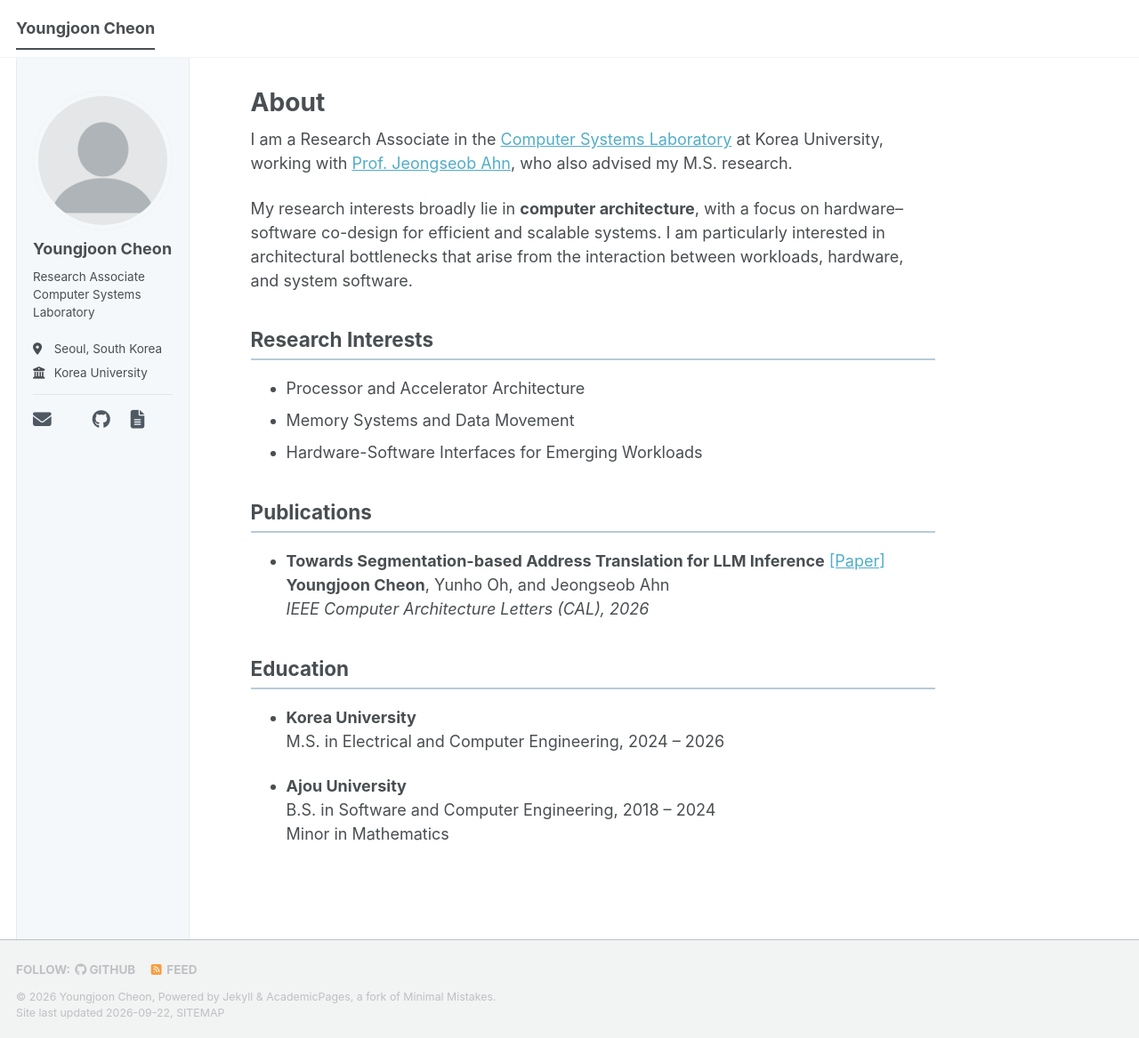
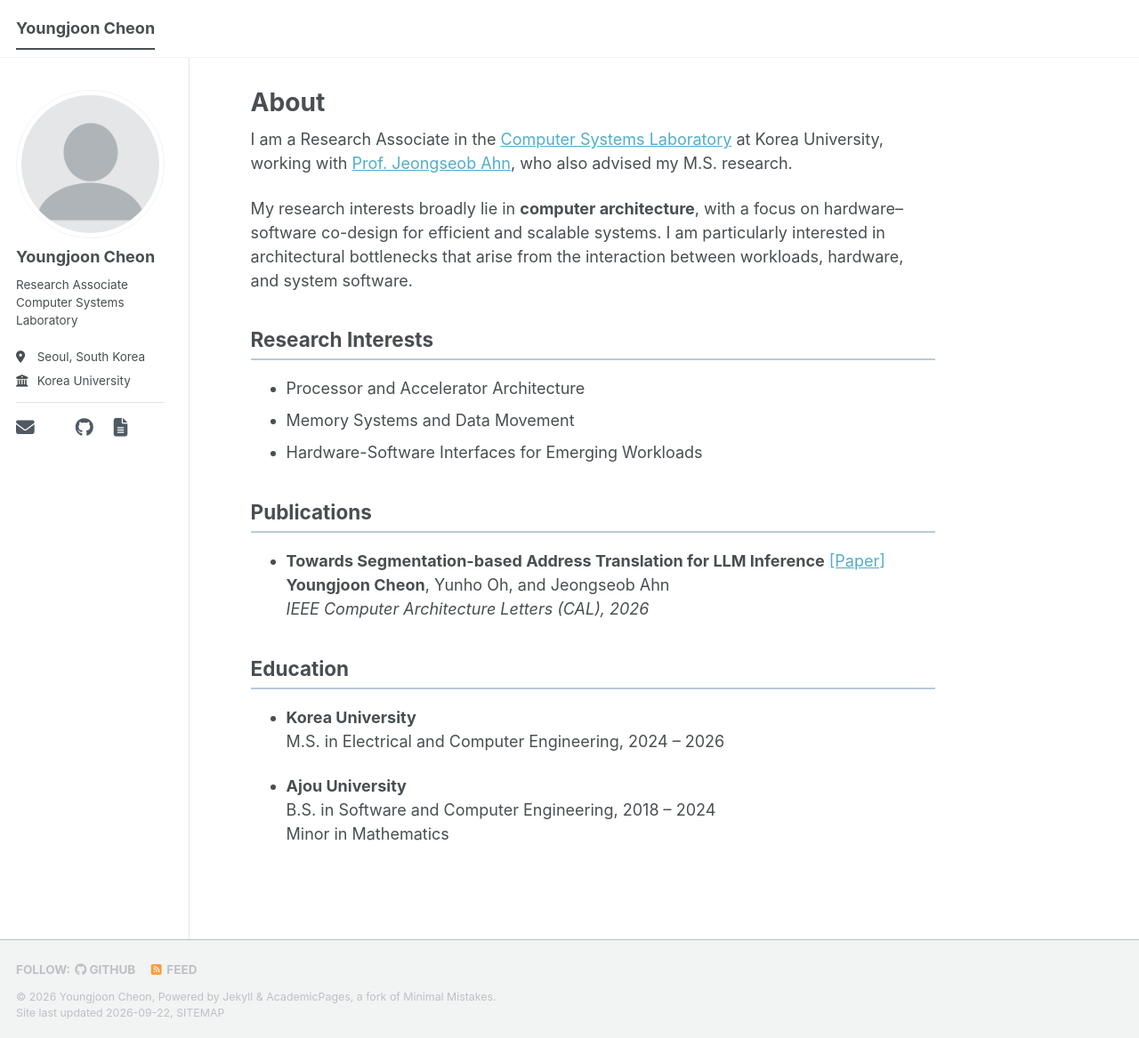
Before and after one commit to cheonyj7/cheonyj7.github.io, a Jekyll site: the page built from _pages/about.md, in a window 1280 px wide and 1167 px high. Shown: the whole window at 89% size. Built offline with Jekyll 4.4.1, drawn with Linux system fonts in a browser that asks for light colours; a style sheet for code colours, icons or effects is not loaded.

Commit message:
Minor change in sidebar

```diff
--- a/assets/css/main.scss
+++ b/assets/css/main.scss
@@ -50,10 +50,8 @@
 
 @media (min-width: 1024px) {
   .sidebar {
-    background: #f5f8fa;
-    border: 1px solid #e6ebef;
-    border-radius: 8px;
-    padding: 1.2rem 1rem;
+    border-right: 1px solid #e1e6ea;
+    padding-right: 1.5rem;
     box-sizing: border-box;
   }
 }
```
